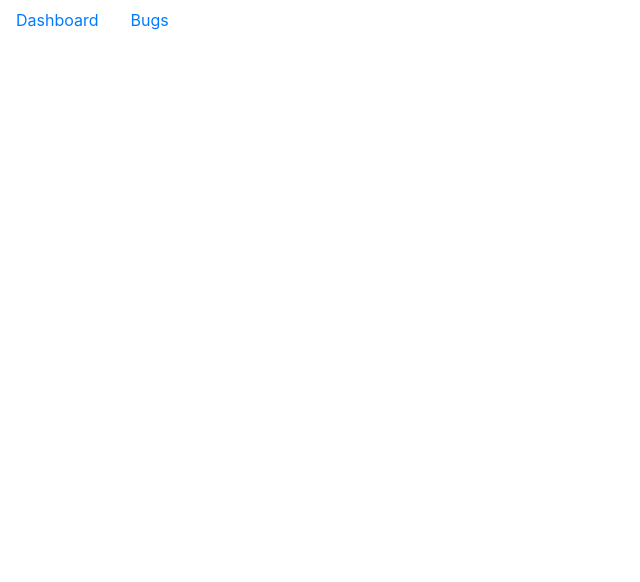
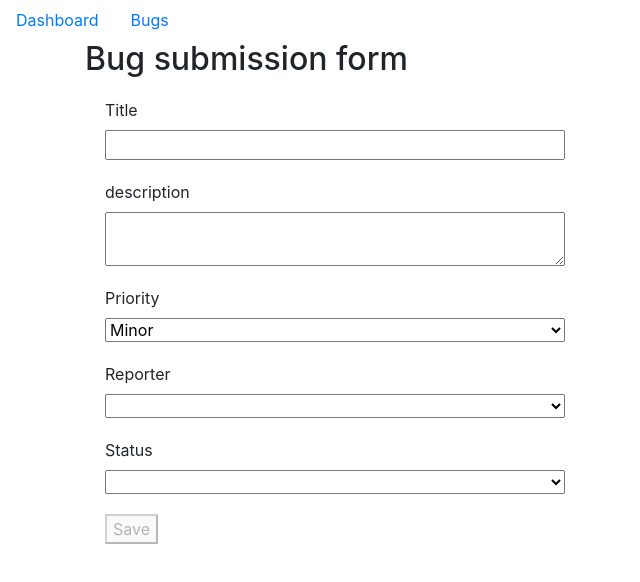
Before and after one commit to profanis/bug_report_system_client, an Angular app: page /bug in a window 1280 px wide. Before the commit this address led to /. Shown: the top 582 px of the page, without its empty margins (0-640 px from the left). Built offline with nearby package versions, Linux system fonts and the light colour scheme.

Commit message:
[userstory-2] needs fixing

```diff
--- /dev/null
+++ b/src/app/modules/bugs/bug/bug.component.css
@@ -0,0 +1,9 @@
+form {
+    width: 500px;
+}
+
+form > * {
+    display: flex;
+    flex-direction: column;
+    margin: 20px;
+}
--- /dev/null
+++ b/src/app/modules/bugs/bug/bug.component.html
@@ -0,0 +1,40 @@
+<section>
+  <h2>Bug submission form</h2>
+  <form #bugForm="ngForm" (ngSubmit)="onSubmit()">
+    <div>
+      <label for="title">Title</label>
+      <input type="text" name="title" required [(ngModel)]="bug.title"/>
+    </div>
+    <div>
+      <label for="description">description</label>
+      <textarea [(ngModel)]="bug.description" required name="description"></textarea>
+    </div>
+    <div>
+      <label for="priority">Priority</label>
+      <select [(ngModel)]="bug.priority" required name="priority">
+        <option value="0">Minor</option>
+        <option value="1">Major</option>
+        <option value="2">Critical</option>
+      </select>
+    </div>
+    <div>
+      <label for="reporter">Reporter</label>
+      <select [(ngModel)]="bug.reporter" name="reporter">
+        <option>QA</option>
+        <option>PO</option>
+        <option>Dev</option>
+      </select>
+    </div>
+    <div>
+      <label for="status">Status</label>
+      <select [(ngModel)]="bug.status" [required]="bug.reporter === 'QA'" name="status">
+        <option>Ready for test</option>
+        <option>Done</option>
+        <option>Rejected</option>
+      </select>
+    </div>
+
+    <button type="submit" [disabled]="!bugForm.valid && !statusIsInvalid">Save</button>
+    <p *ngIf="!bugForm.valid && !bugForm.pristine && !statusIsInvalid">Check field validity</p>
+  </form>
+</section>
--- /dev/null
+++ b/src/app/modules/bugs/bug/bug.component.ts
@@ -0,0 +1,34 @@
+import { Component, OnInit } from "@angular/core";
+import { Bug } from "../models/bugs.model";
+import { BugsService } from "../bugs.service";
+import { Router } from "@angular/router";
+
+@Component({
+  selector: "app-bug",
+  templateUrl: "./bug.component.html",
+  styleUrls: ["./bug.component.css"]
+})
+export class BugComponent implements OnInit {
+
+  bug: Bug = {
+    id: null,
+    title: "",
+    description: "",
+    priority: 0
+  };
+
+  constructor(private service: BugsService, private router: Router) { }
+
+  ngOnInit() {
+  }
+
+  onSubmit() {
+    this.service.save(this.bug).subscribe(result => this.router.navigate(["bug-list"]));
+    console.log(this.bug);
+  }
+
+  get statusIsInvalid () {
+    return this.bug.reporter === "QA" && this.bug.status && this.bug.status.length === 0;
+  }
+
+}
--- a/src/app/modules/bugs/bugs-list/bugs-list.component.html
+++ b/src/app/modules/bugs/bugs-list/bugs-list.component.html
@@ -1,3 +1,4 @@
+<button [routerLink]="['/bug']">Add new</button>
 <table class="table table-striped">
   <thead>
     <tr>
--- a/src/app/modules/bugs/bugs-list/bugs-list.component.ts
+++ b/src/app/modules/bugs/bugs-list/bugs-list.component.ts
@@ -4,7 +4,7 @@ import { Component, OnInit } from "@angular/core";
 import { ActivatedRoute } from "@angular/router";
 import { Observable } from "rxjs/Observable";
 
-import { Bugs } from "../models/bugs.model";
+import { Bug } from "../models/bugs.model";
 import { BugsService } from "./../bugs.service";
 
 
@@ -15,7 +15,7 @@ import { BugsService } from "./../bugs.service";
 })
 export class BugsListComponent implements OnInit {
 
-  bugs$: Observable<Bugs[]>;
+  bugs$: Observable<Bug[]>;
   sortByColumn = "";
   sortDirection = "";
 
@@ -23,7 +23,7 @@ export class BugsListComponent implements OnInit {
               private bugsService: BugsService) { }
 
   ngOnInit() {
-    this.route.data.subscribe((data: { bugs: Bugs[]}) => {
+    this.route.data.subscribe((data: { bugs: Bug[]}) => {
       this.bugs$ = Observable.of(data.bugs);
     });
 
--- a/src/app/modules/bugs/bugs.mapper.ts
+++ b/src/app/modules/bugs/bugs.mapper.ts
@@ -1,8 +1,8 @@
-import { Bugs } from "./models/bugs.model";
+import { Bug } from "./models/bugs.model";
 
 export class BugsMapper {
 
-  static toView(bugFromServer: any): Bugs {
+  static toView(bugFromServer: any): Bug {
     return {
       id: bugFromServer.id,
       title: bugFromServer.title,
@@ -14,4 +14,8 @@ export class BugsMapper {
       updatedAt: bugFromServer.updatedAt
     };
   }
+
+  static toServer(bug: any): Bug {
+    return {...bug, priority: +bug.priority };
+  }
 }
--- a/src/app/modules/bugs/bugs.module.ts
+++ b/src/app/modules/bugs/bugs.module.ts
@@ -5,14 +5,19 @@ import { SharedModule } from "../../shared/shared.module";
 import { BugsListComponent } from "./bugs-list/bugs-list.component";
 import { BugsService } from "./bugs.service";
 import { BugsResolvers } from "./resolvers/bugs.resolver";
+import { BugComponent } from "./bug/bug.component";
 
 const routes: Routes = [
   {
     path: "bugs-list",
     component: BugsListComponent,
-    resolve: {
-      bugs: BugsResolvers
-    }
+    // resolve: {
+    //   bugs: BugsResolvers
+    // }
+  },
+  {
+    path: "bug",
+    component: BugComponent
   }
 ];
 
@@ -21,7 +26,7 @@ const routes: Routes = [
     SharedModule,
     RouterModule.forChild(routes)
   ],
-  declarations: [BugsListComponent],
+  declarations: [BugsListComponent, BugComponent],
   exports: [RouterModule],
   providers: [BugsService, BugsResolvers]
 })
--- a/src/app/modules/bugs/bugs.service.ts
+++ b/src/app/modules/bugs/bugs.service.ts
@@ -4,7 +4,8 @@ import { Observable } from "rxjs/Observable";
 import { map } from "rxjs/operators";
 
 import { BugsMapper } from "./bugs.mapper";
-import { Bugs } from "./models/bugs.model";
+import { Bug } from "./models/bugs.model";
+import { ReturnStatement } from "@angular/compiler";
 
 
 @Injectable()
@@ -14,7 +15,7 @@ export class BugsService {
 
   constructor(private http: HttpClient) { }
 
-  get(sortColumn: string, sortType: string = "asc"): Observable<Bugs[]> {
+  get(sortColumn: string, sortType: string = "asc"): Observable<Bug[]> {
     let params = new HttpParams();
     if (sortColumn) {
       params = params.append("sort", `${sortColumn},${sortType}`);
@@ -26,4 +27,8 @@ export class BugsService {
     );
   }
 
+  save(bug: Bug): Observable<any> {
+    return this.http.post(this.ENDPOINT, BugsMapper.toServer(bug));
+  }
+
 }
--- a/src/app/modules/bugs/models/bugs.model.ts
+++ b/src/app/modules/bugs/models/bugs.model.ts
@@ -1,4 +1,4 @@
-export interface Bugs {
+export interface Bug {
   id: string;
   title: string;
   description: string;
--- a/src/app/modules/bugs/resolvers/bugs.resolver.ts
+++ b/src/app/modules/bugs/resolvers/bugs.resolver.ts
@@ -2,15 +2,15 @@ import { Injectable } from "@angular/core";
 import { ActivatedRouteSnapshot, Resolve, RouterStateSnapshot } from "@angular/router";
 import { Observable } from "rxjs/Observable";
 
-import { Bugs } from "../models/bugs.model";
+import { Bug } from "../models/bugs.model";
 import { BugsService } from "./../bugs.service";
 
 @Injectable()
-export class BugsResolvers implements Resolve<Bugs[]> {
+export class BugsResolvers implements Resolve<Bug[]> {
 
   constructor(private bugsService: BugsService) {}
 
-  resolve(route: ActivatedRouteSnapshot, state: RouterStateSnapshot): Bugs[] | Observable<Bugs[]> | Promise<Bugs[]> {
-    return this.bugsService.get();
+  resolve(route: ActivatedRouteSnapshot, state: RouterStateSnapshot): Bug[] | Observable<Bug[]> | Promise<Bug[]> {
+    return this.bugsService.get("", "");
   }
 }
```
Also changed, not shown: 2 other files (tests, documents, lock files or other folders).
